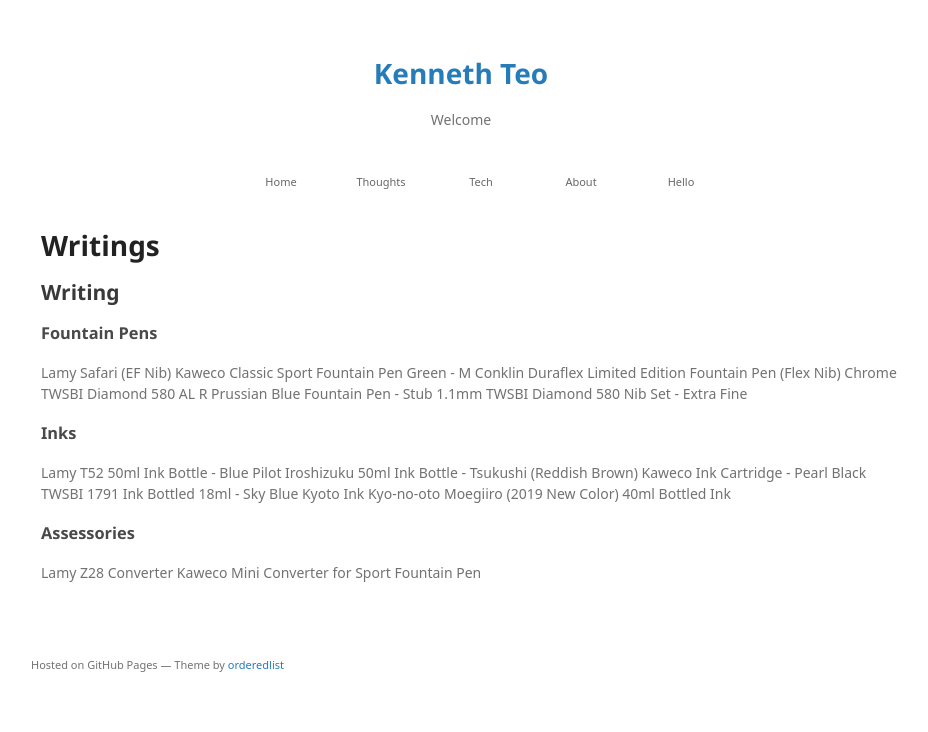
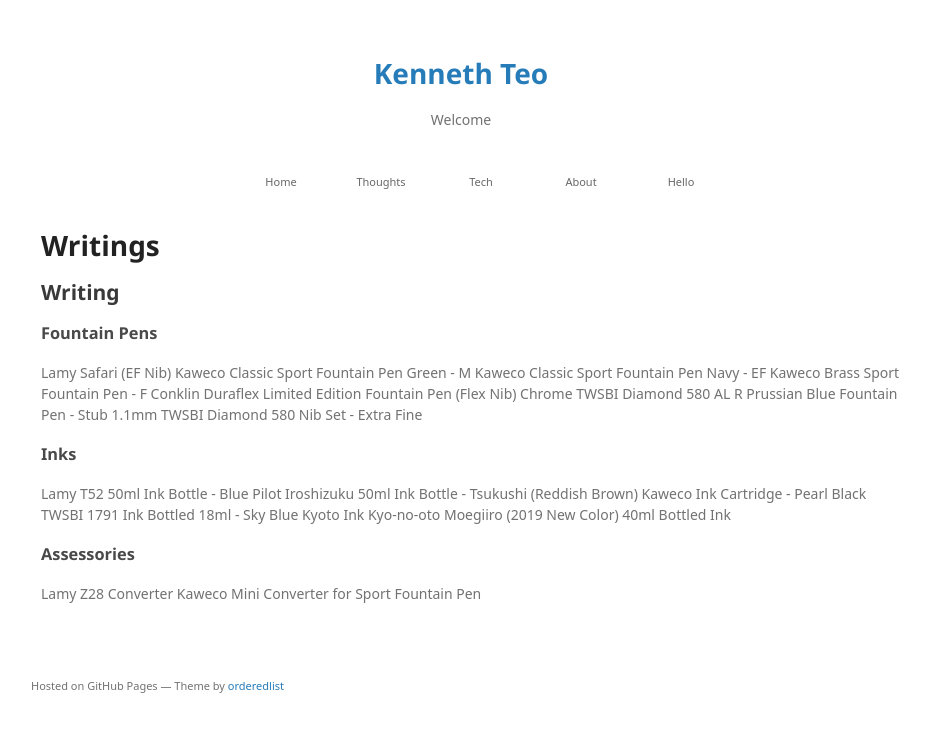
Before and after one commit to kennethteo/kennethteo.github.io, a Jekyll site: the page built from writing/index.md, in a window 1280 px wide. Shown: the top 732 px of the page, without its empty margins (179-1107 px from the left). Built offline with Jekyll 4.4.1, drawn with Linux system fonts in a browser that asks for light colours; some web fonts are replaced; a script that is not in the unit is left out.

Commit message:
Updated fountain pen purchase

```diff
--- a/writing/index.md
+++ b/writing/index.md
@@ -7,6 +7,8 @@ title: Writings
 ### Fountain Pens
 Lamy Safari (EF Nib)
 Kaweco Classic Sport Fountain Pen Green - M
+Kaweco Classic Sport Fountain Pen Navy - EF
+Kaweco Brass Sport Fountain Pen - F
 Conklin Duraflex Limited Edition Fountain Pen (Flex Nib) Chrome
 TWSBI Diamond 580 AL R Prussian Blue Fountain Pen - Stub 1.1mm
 TWSBI Diamond 580 Nib Set - Extra Fine
```
